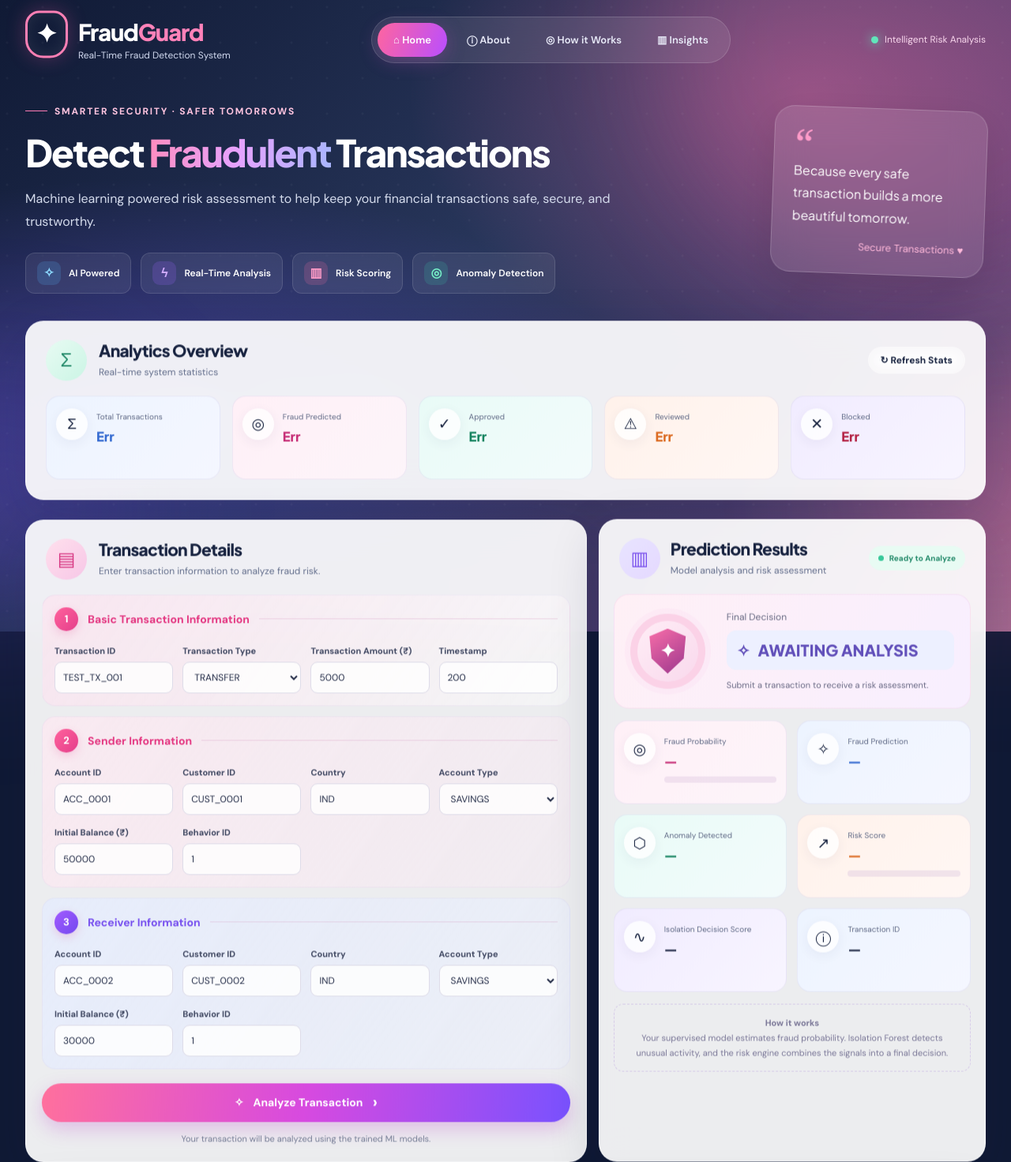
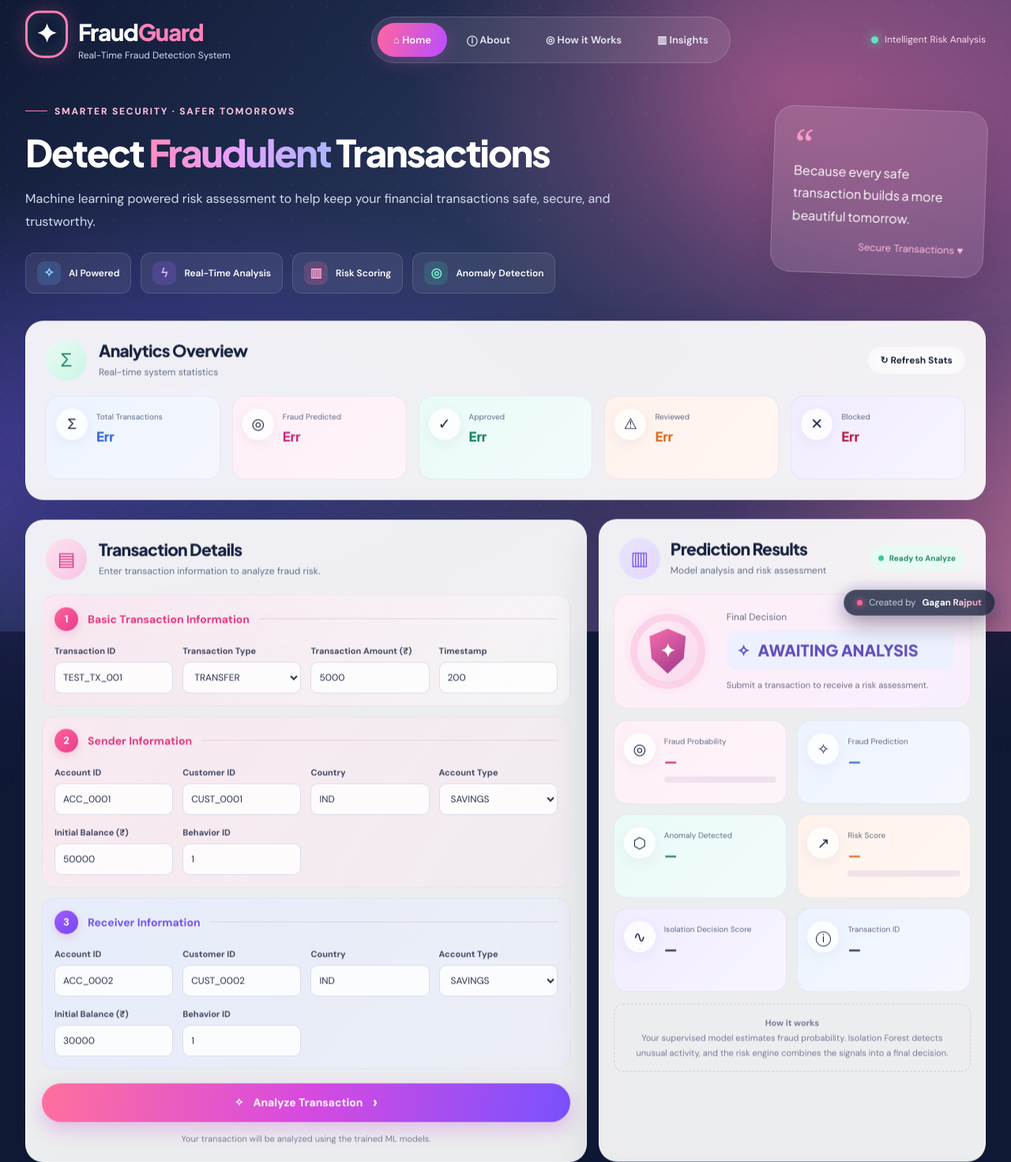
Before and after one commit to gagansokhal-coder/Credit_card_fraud, a FastAPI app: page / in a window 1280 px wide. Shown: the top 1472 px of the page at 79% size. Run offline with FastAPI, Linux system fonts and the light colour scheme; parts of the project's set-up code (start-up, migrations or seed data) failed here and were passed over.

Commit message:
Added name

```diff
--- a/templates/home.html
+++ b/templates/home.html
@@ -67,6 +67,51 @@
             50% { transform: translateY(-8px); }
             100% { transform: translateY(0px); }
         }
+                /* FLOATING DEVELOPER BADGE */
+        .floating-dev-credit {
+            position: fixed;
+            bottom: 20px;
+            right: 20px;
+            z-index: 99;
+            display: inline-flex;
+            align-items: center;
+            gap: 8px;
+            padding: 8px 16px;
+            border-radius: 999px;
+            background: rgba(16, 26, 53, 0.78);
+            backdrop-filter: blur(12px);
+            -webkit-backdrop-filter: blur(12px);
+            border: 1px solid rgba(255, 255, 255, 0.16);
+            box-shadow: 0 10px 30px rgba(0, 0, 0, 0.35), 0 0 15px rgba(134, 84, 255, 0.25);
+            font-size: 11.5px;
+            color: #c4cce3;
+            transition: all 0.3s ease;
+            user-select: none;
+        }
+
+        .floating-dev-credit:hover {
+            transform: translateY(-2px);
+            border-color: rgba(255, 97, 155, 0.5);
+            box-shadow: 0 12px 35px rgba(0, 0, 0, 0.4), 0 0 22px rgba(255, 97, 155, 0.35);
+        }
+
+        .floating-dev-pulse {
+            width: 7px;
+            height: 7px;
+            border-radius: 50%;
+            background: #ff619b;
+            box-shadow: 0 0 8px #ff619b;
+        }
+
+        .floating-dev-name {
+            color: #ffffff;
+            font-weight: 700;
+            background: linear-gradient(120deg, #ffffff 40%, #ff8ab6 100%);
+            -webkit-background-clip: text;
+            -webkit-text-fill-color: transparent;
+             background-clip: text;
+        }
+
 
         @keyframes floating-rotate {
             0% { transform: translateY(0px) rotate(1deg); }
@@ -2491,6 +2536,13 @@
         fetchTransactions();
     });
 </script>
+<!-- FLOATING DEVELOPER BADGE -->
+<div class="floating-dev-credit">
+    <span class="floating-dev-pulse"></span>
+    <span>Created by</span>
+    <strong class="floating-dev-name">Gagan Rajput</strong>
+</div>
+
 
 </body>
 </html>
```
